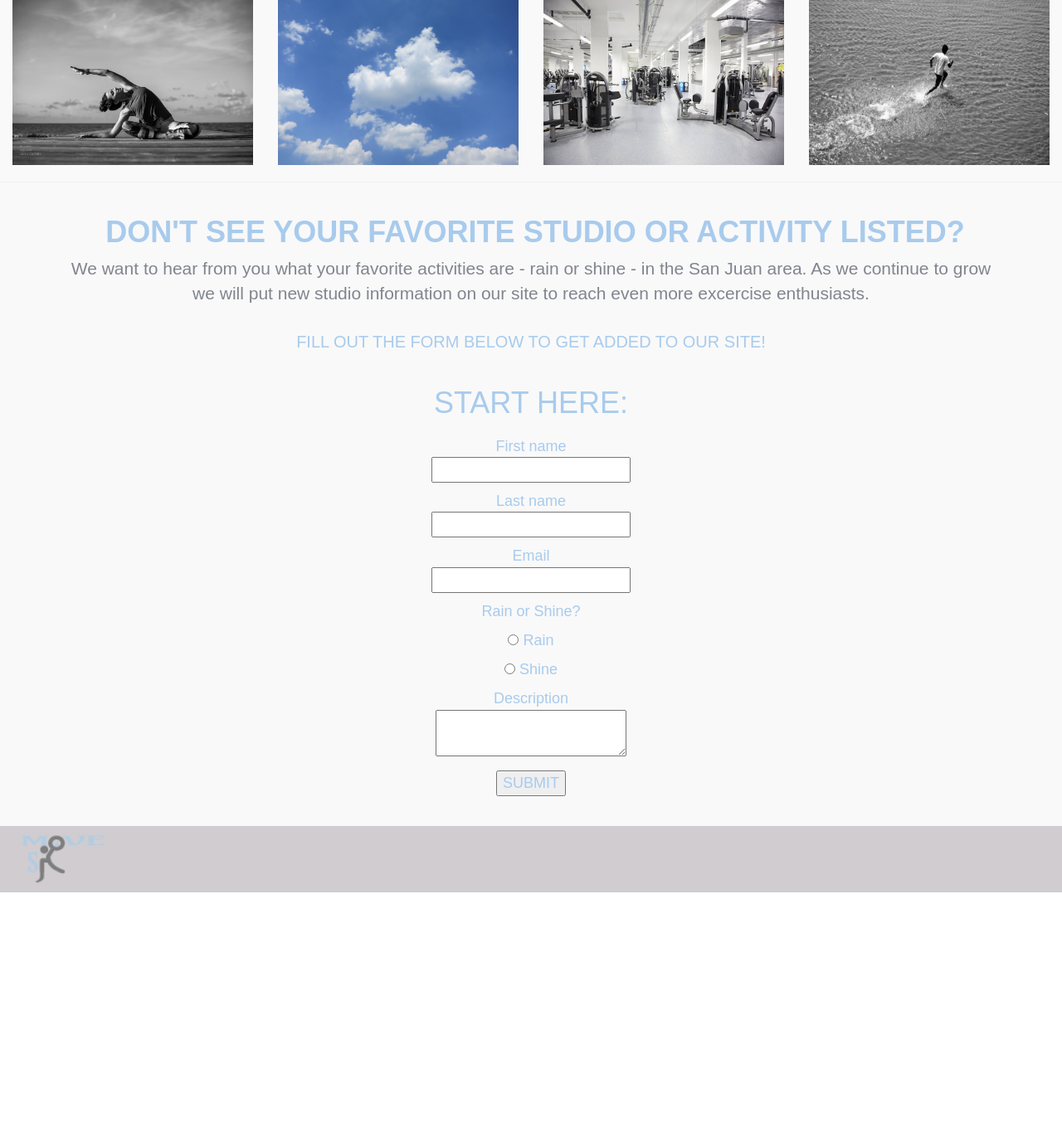
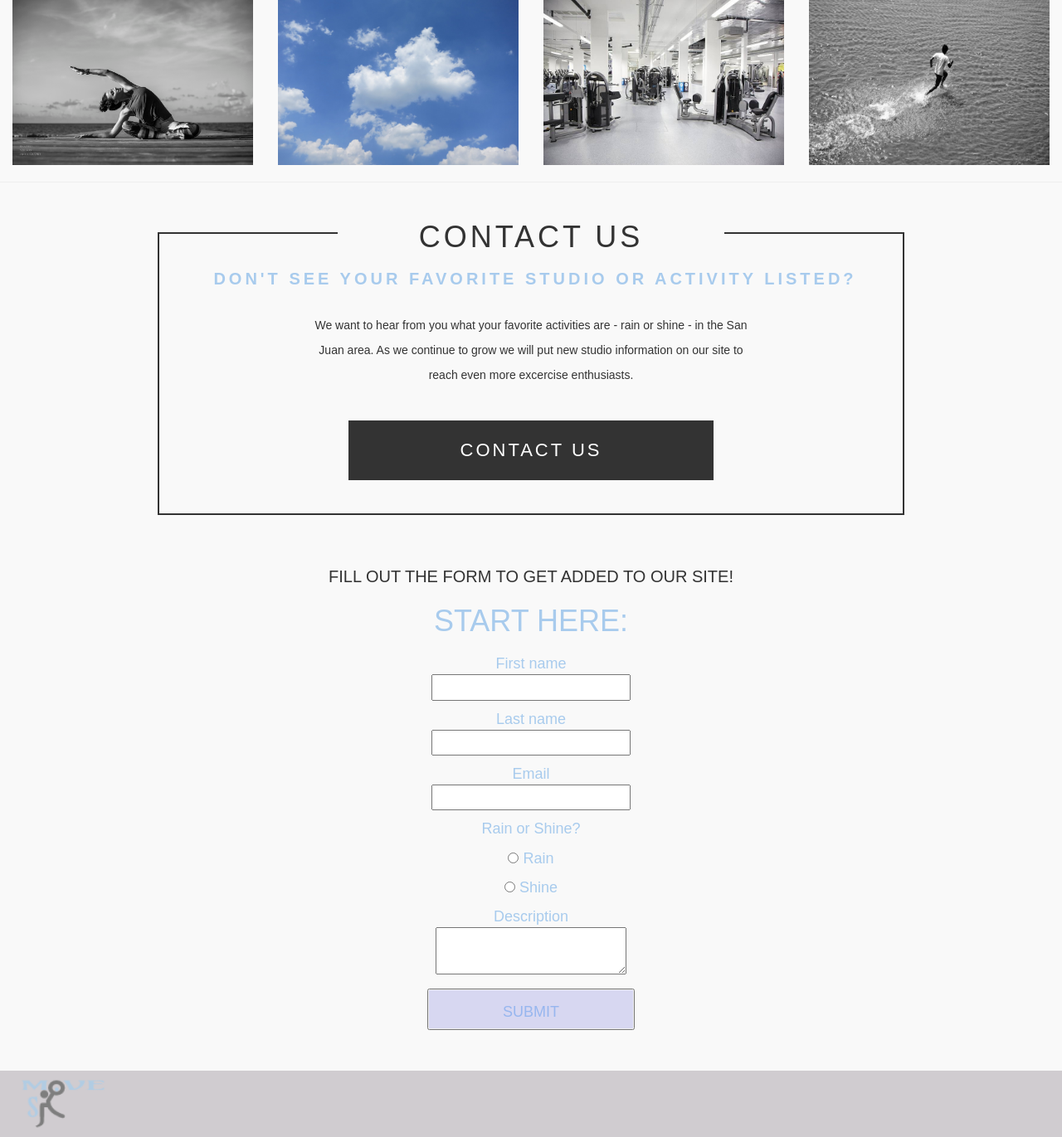
Before and after one commit to katmbarker/move-pr, a PHP site: page /aboutpage.html in a window 1280 px wide. Shown: the part 1476-2847 px from the top of the page at 83% size. Before the commit the page ends 2552 px from the top, so only its background shows below. Run offline with PHP 8.4, Linux system fonts and the light colour scheme; some libraries are stand-ins or nearby versions.

Commit message:
button updates and contact section

```diff
--- a/aboutpage.css
+++ b/aboutpage.css
@@ -69,19 +69,20 @@ h1.about-content {
 }
 
 p.about-content {
-  color:#81858E;
+  color:#A8CBED;
   padding-bottom: 10px;
 }
 
-h1.contactform-section {
+h2.contactform-section {
   color:#A8CBED;
   font-weight: bold;
   padding-left: 10px;
   text-align: center;
+  font-size: 20px;
 }
 
 p.contact-section-title {
-  color:#A8CBED;
+  color:#333;
   font-size: 20px;
 
 }
@@ -130,6 +131,7 @@ p.contact-section-title {
   width: 70%;
   height: 550px;
   color:#A8CBED;
+  margin-bottom: 20px
 
 }
 
@@ -151,3 +153,156 @@ p.contact-section-title {
 .field {
   padding-top: 10px;
 }
+
+.submit-button {
+  height: 33.33%;
+  width: 100%;
+  display: flex;
+  justify-content: center;
+  align-items: center;
+}
+
+#submit {
+  line-height: 50px;
+  height: 50px;
+  text-align: center;
+  width: 250px;
+  cursor: pointer;
+}
+
+.btn-one {
+    color: #A8CBED;
+    transition: all 0.3s;
+    position: relative;
+}
+.btn-one span {
+    transition: all 0.3s;
+}
+.btn-one::before {
+    content: '';
+    position: absolute;
+    bottom: 0;
+    left: 0;
+    width: 100%;
+    height: 100%;
+    z-index: 1;
+    opacity: 0;
+    transition: all 0.3s;
+    border-top-width: 1px;
+    border-bottom-width: 1px;
+    border-top-style: solid;
+    border-bottom-style: solid;
+    border-top-color: rgba(255,255,255,0.5);
+    border-bottom-color: rgba(255,255,255,0.5);
+    transform: scale(0.1, 1);
+}
+.btn-one:hover span {
+    letter-spacing: 2px;
+}
+.btn-one:hover::before {
+    opacity: 1;
+    transform: scale(1, 1);
+}
+.btn-one::after {
+    content: '';
+    position: absolute;
+    bottom: 0;
+    left: 0;
+    width: 100%;
+    height: 100%;
+    z-index: 1;
+    transition: all 0.3s;
+    background-color: rgba(0, 0, 255, .1);
+}
+.btn-one:hover::after {
+    opacity: 0;
+    transform: scale(0.1, 1);
+}
+
+.section {
+  position: relative;
+  width: 900px;
+  max-width: 80%;
+  border: 2px solid #333;
+  border-top: none;
+  text-align: center;
+  margin: 60px auto;
+}
+
+.section h1 {
+  position: relative;
+  margin-top: -14px;
+  display: inline-block;
+  letter-spacing: 4px;
+}
+
+.section h2 {
+  position: relative;
+  margin-top: 10px;
+  display: inline-block;
+  letter-spacing: 4px;
+}
+
+.top-border{
+  position: absolute;
+  height: 2px;
+  width: 24%;
+  background-color: #333;
+}
+
+.right {
+  right: 0;
+}
+
+.left {
+  left: 0;
+}
+
+@media (max-width: 685px) {
+.top-border {
+  width: 18%;
+    }
+}
+
+.section p {
+  width: 61%;
+  margin: 20px auto 40px auto;
+  line-height: 30px;
+}
+
+.section a {
+  outline: 0;
+  display: inline-block;
+  padding: 20px;
+  margin-bottom: 40px;
+  width: 440px;
+  max-width: 80%;
+  background-color: #333;
+  color: #fff;
+  font-size: 22px;
+  letter-spacing: 3px;
+  transition: all 0.3s ease 0s;
+  -moz-transition: all 0.3s ease 0s;
+  -webkit-transition: all 0.3s ease 0s;
+}
+
+.section a:hover {
+  background-color: #1D222D;
+}
+
+.section a:link, .section a:visited, .section a:link:hover, .section a:visited:hover {
+  text-decoration: none;
+  color: #fff;
+}
+
+@media (max-width: 500px) {
+  .top-border {
+    display: none;
+  }
+  .section {
+  border-top: 2px solid #333;
+  }
+  .section h1 {
+    margin: 20px 6px;
+  }
+}
--- a/aboutpage.html
+++ b/aboutpage.html
@@ -128,7 +128,15 @@
             </div>
         </div>
         <hr/>
-        <div class="container contact-form-title">
+        <div class="section">
+            <div class="top-border left"></div>
+            <div class="top-border right"></div>
+                <h1>CONTACT US</h1>
+                <h2 class="contactform-section text-uppercase text-centered">Don't see your favorite studio or activity listed?</h2>
+                    <p class="">We want to hear from you what your favorite activities are - rain or shine - in the San Juan area. As we continue to grow we will put new studio information on our site to reach even more excercise enthusiasts.</p>
+                <a href="#form">CONTACT US</a>
+        </div>
+        <!-- <div class="container contact-form-title">
             <div class="row">
                 <div class="col-xs-12">
                     <h1 class="contactform-section text-uppercase text-centered">Don't see your favorite studio or activity listed?</h1>
@@ -137,9 +145,10 @@
                     <p class="lead text-uppercase contact-section-title text-centered">Fill out the form below to get added to our site!</p>
                 </div>
             </div>
-        </div>
-        <div class="contact-form-background container">
+        </div>     -->
+        <div class="contact-form-background container" id="form">
             <div class="contact-content-form container" id="form">
+                <p class="lead text-uppercase contact-section-title text-centered">Fill out the form to get added to our site!</p>
                 <h1 class="contactform-section-title">START HERE:</h1>
                 <form class="contact-form submit">
                     <div>
@@ -177,11 +186,12 @@
                         </div>
                         <textarea name="description" id="description"></textarea>
                     </div>
-                    <div class="field">
-                        <button type="submit" class="contact-content-form-cta button button-blue submit" id="submit">SUBMIT</button>
+                    <div class="field submit-button">
+                        <button type="submit" class="btn-one contact-content-form-cta button button-blue submit" id="submit">SUBMIT</button>
                     </div>
                     <div class="success hidden" id="msg">
                         <h2>Success! Thanks for submitting the form!</h2>
+                        <!-- <h5 class="close">X</h5> -->
                     </div>
                 </form>
             </div>
--- a/katwebsite.css
+++ b/katwebsite.css
@@ -86,4 +86,5 @@ hr {
   height: 80px;
   background-color: #D0CCD0;
   display: flex;
+  margin-top: 40px;
 }
--- a/katwebsite.js
+++ b/katwebsite.js
@@ -52,5 +52,8 @@ $(document).ready(function() {
     $('#msg').removeClass('hidden');
   });
 
+  // $('.close').onClick(){
+  //   $('#msg').hide();
+  // }
 
 });
```
Also changed, not shown: homepage.css (+64 -0 lines), homepagev2.html (+5 -3 lines).
